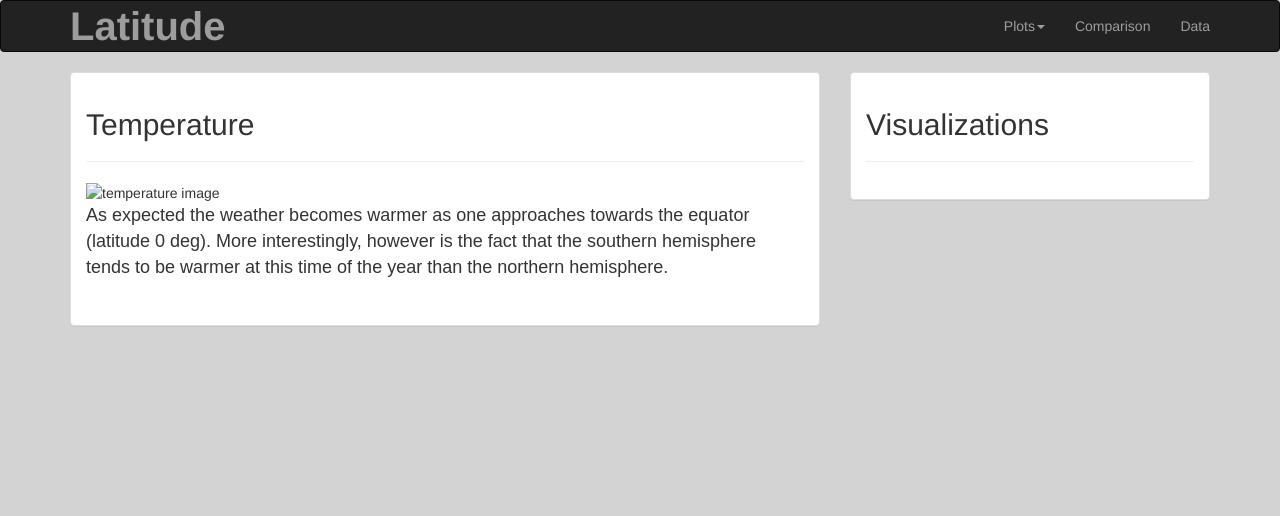
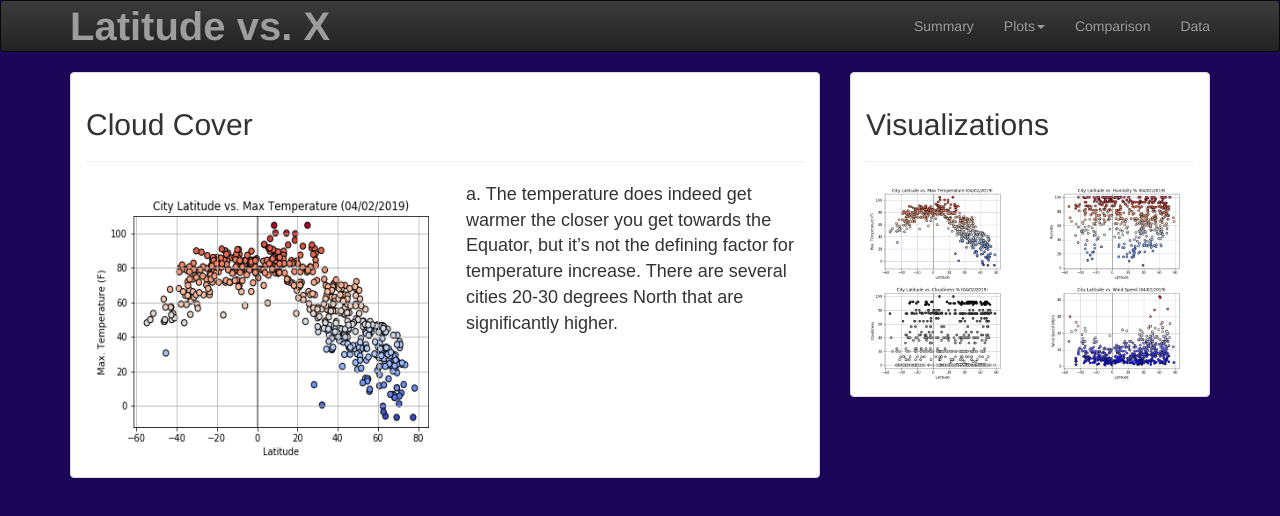
Before and after one commit to dpcoar/Web-Homework, a plain HTML site: page temperature.html in a window 1280 px wide. Drawn offline with nearby package versions, Linux system fonts and the light colour scheme.

Commit message:
Add files via upload

```diff
--- a/temperature.html
+++ b/temperature.html
@@ -5,8 +5,11 @@
     <meta name="viewport" content="width=device-width, initial-scale=1">
     <meta http-equiv="X-UA-Compatible" content="ie=edge">
 
+    <!-- Latest compiled and minified CSS -->
+    <link rel="stylesheet" href="https://maxcdn.bootstrapcdn.com/bootstrap/3.3.7/css/bootstrap.min.css" integrity="sha384-BVYiiSIFeK1dGmJRAkycuHAHRg32OmUcww7on3RYdg4Va+PmSTsz/K68vbdEjh4u" crossorigin="anonymous">
 
-    <link rel="stylesheet" href="https://maxcdn.bootstrapcdn.com/bootstrap/3.3.7/css/bootstrap.min.css" integrity="sha384-BVYiiSIFeK1dGmJRAkycuHAHRg32OmUcww7on3RYdg4Va+PmSTsz/K68vbdEjh4u" crossorigin="anonymous">
+    <!-- Optional theme -->
+    <link rel="stylesheet" href="https://maxcdn.bootstrapcdn.com/bootstrap/3.3.7/css/bootstrap-theme.min.css" integrity="sha384-rHyoN1iRsVXV4nD0JutlnGaslCJuC7uwjduW9SVrLvRYooPp2bWYgmgJQIXwl/Sp" crossorigin="anonymous">
 
     <!-- jQuery (necessary for Bootstrap's JavaScript plugins) -->
     <script src="https://ajax.googleapis.com/ajax/libs/jquery/1.12.4/jquery.min.js"></script>
@@ -14,23 +17,23 @@
     <!-- Latest compiled and minified JavaScript -->
     <script src="https://maxcdn.bootstrapcdn.com/bootstrap/3.3.7/js/bootstrap.min.js" integrity="sha384-Tc5IQib027qvyjSMfHjOMaLkfuWVxZxUPnCJA7l2mCWNIpG9mGCD8wGNIcPD7Txa" crossorigin="anonymous"></script>
 
-
     <link rel="stylesheet" href="style.css">
 
-    <title>Weather Analysis Visualization</title>
+    <title>Latitude Vs. Max Temp</title>
 </head>
-<body style="background-color: lightgray">
+<body style="background-color: rgb(28, 6, 87)">
 
     <nav class="navbar navbar-inverse">
         <div class="container">
 
             <div class="navbar-header">
                 <a class="navbar-brand logo" href="index.html">
-                        <span class="nav-color">Latitude</span></a>
+                <span class="nav-color">Latitude vs. X</span></a>
 
         </div>
 
             <div class="nav navbar-nav navbar-right">
+                <li><a href="index.html"> Summary</a></li>
                 <li class="dropdown"><a class="dropdown-toggle" data-toggle="dropdown">Plots<span class="caret"></span></a>
                     <ul class="dropdown-menu">
                         <li><a href="temperature.html">Max Temperature</a></li>
@@ -45,18 +48,22 @@
         </div>
     </nav>
 
-    <div class = "container">
+    <div class = "container" >
+
             <div class="row">
             <div class="col-md-8">
                 <div class="panel panel-default">
                     <div class="panel-body">
 
-                            <h2>Temperature</h2>
+                    <h2>Cloud Cover</h2>
                     <hr>
-                            <img class="image" src="Resources/assets/images/Fig1.png" alt="temperature image" >
-                            <p class="p1">As expected the weather becomes warmer as one approaches towards the equator (latitude 0 deg). More interestingly, however is the fact that the southern hemisphere tends to be warmer at this time of the year than the northern hemisphere.</p>
+                    <img src="Assets/Max_Temp_vs_Latitude.png" height="280" width="380" align="left" alt="first image" >
+                    <p class="p1">a.	The temperature does indeed get warmer the closer you get towards the Equator, but it’s not the defining factor for temperature increase. There are several cities 20-30 degrees North that are significantly higher.</p>
+                    </p>
+
                     <br>
                     </div>
+
             </div>
             </div>
             <div class="col-md-4">
@@ -65,19 +72,18 @@
                             <h2>Visualizations</h2>
                             <hr>
 
-                                <div class="row">
-                                    <div class="col-lg-6 col-md-6 col-sm-6 col-xs-6"><a href="temperature.html"><img class = "img img-responsive" src="Resources/assets/images/Fig1.png" style="width:100%" alt=""></a></div>
-                                    <div class="col-lg-6 col-md-6 col-sm-6 col-xs-6"><a href="humidity.html"><img class = "img img-responsive" src="Resources/assets/images/Fig2.png" style="width:100%" alt=""></a></div>
+                            <div class="row" >
+                                <div class="col-lg-6 col-md-6 col-sm-6 col-xs-6"><a href="temperature.html"><img class = "img img-responsive" src="Assets/Max_Temp_vs_Latitude.png" style="width:100%" alt=""></a></div>
+                                <div class="col-lg-6 col-md-6 col-sm-6 col-xs-6"><a href="humidity.html"><img class = "img img-responsive" src="Assets/Max_Temp_vs_Humidity.png" style="width:100%" alt=""></a></div>
                             </div>
                             <div class="row">
-                                    <div class="col-lg-6 col-md-6 col-sm-6 col-xs-6"><a href="cloudiness.html"><img class = "img img-responsive" src="Resources/assets/images/Fig3.png" style="width:100%" alt=""></a></div>
-                                    <div class="col-lg-6 col-md-6 col-sm-6 col-xs-6"><a href="windspeed.html"><img class = "img img-responsive" src="Resources/assets/images/Fig4.png" style="width:100%" alt=""></a></div>
-                                </div>
-
+                                <div class="col-lg-6 col-md-6 col-sm-6 col-xs-6"><a href="cloudiness.html"><img class = "img img-responsive" src="Assets/Max_Temp_vs_Cloudiness.png" style="width:100%" alt=""></a></div>
+                                <div class="col-lg-6 col-md-6 col-sm-6 col-xs-6"><a href="windspeed.html"><img class = "img img-responsive" src="Assets/Max_Temp_vs_Wind_Speed.png" style="width:100%" alt=""></a></div>
                             </div>
 
                         </div>
                 </div>
             </div>
+    </div>
 </body>
 </html>
```
Lines whose indentation alone changed are shown as unchanged.
